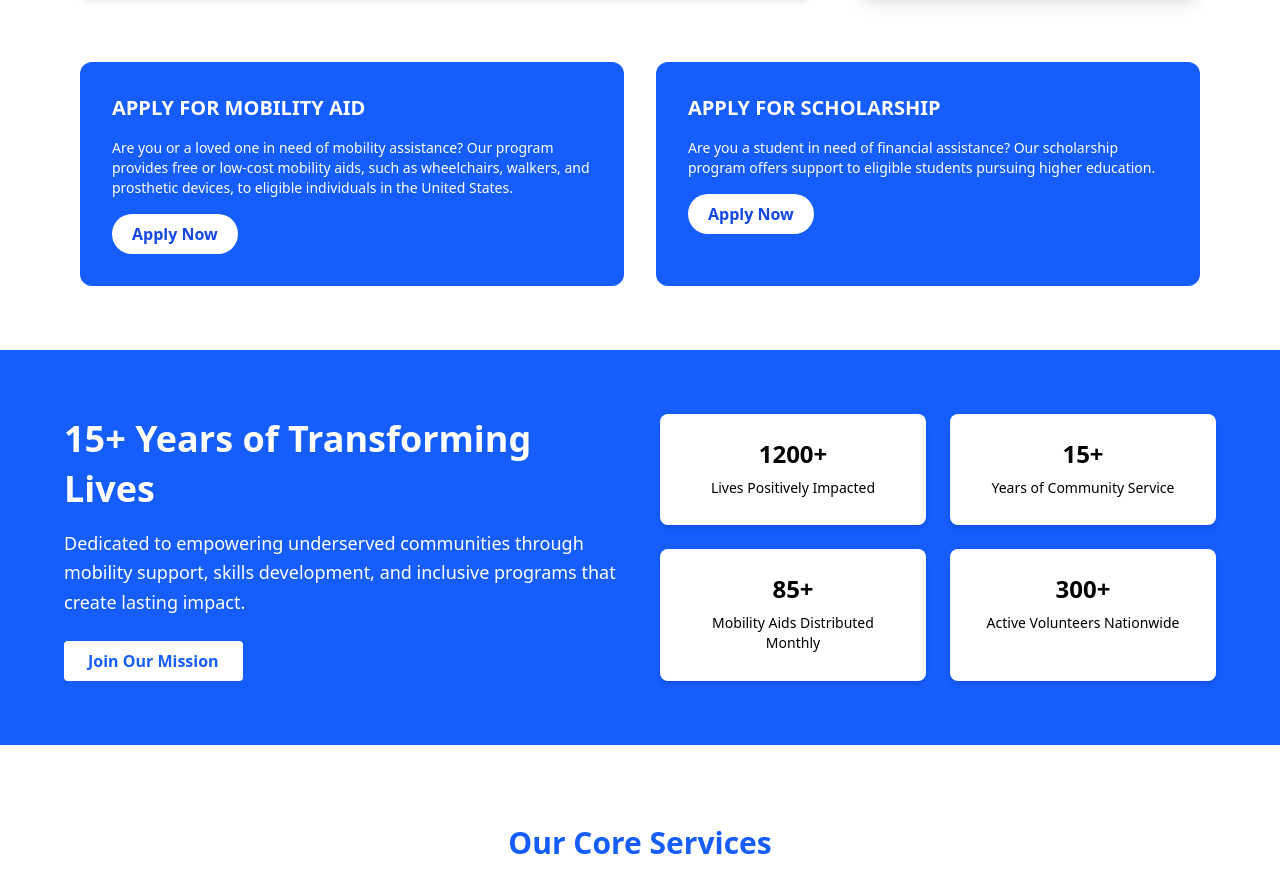
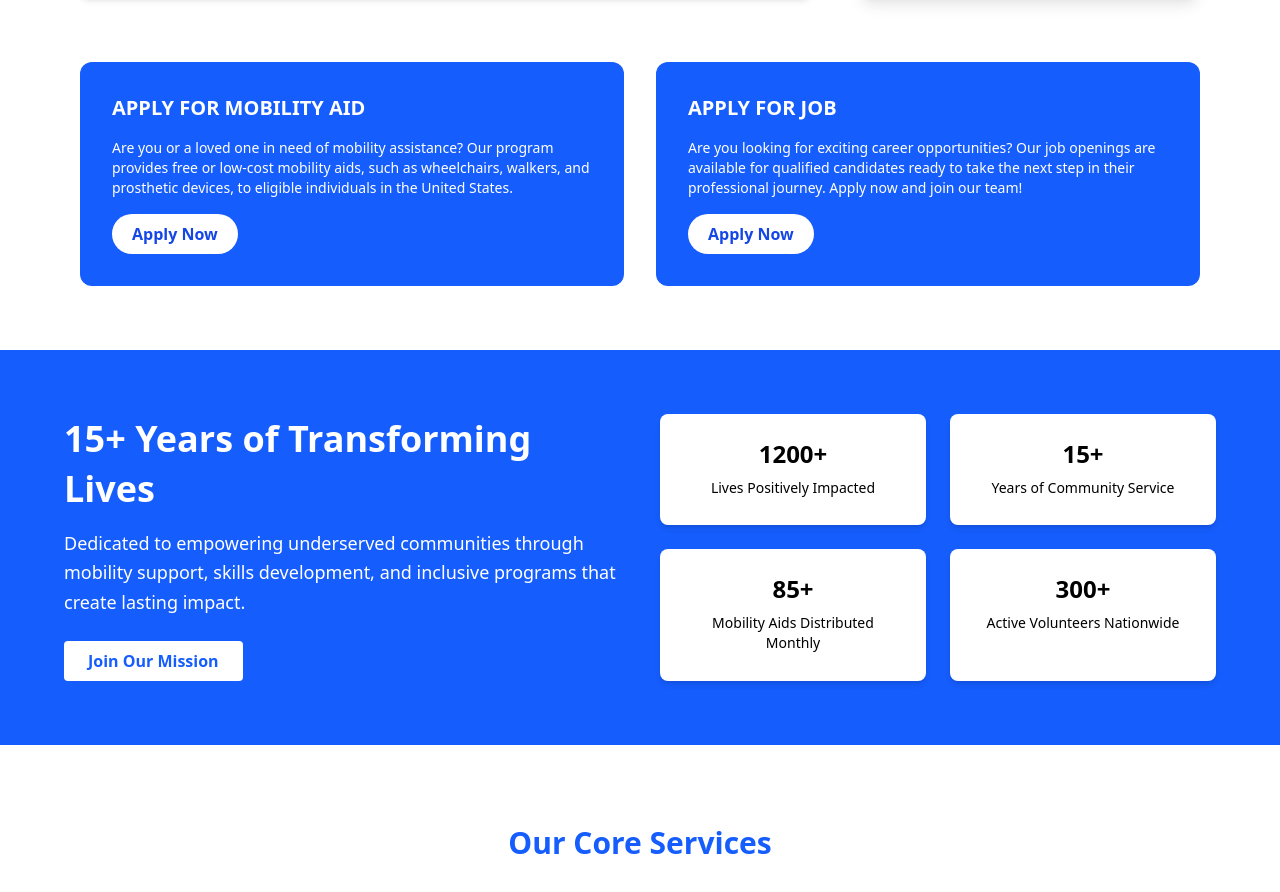
Before and after one commit to aidNetwork/SupportAidNetwork, a React (Vite) app: page / in a window 1280 px wide. Shown: the part 1500-2392 px from the top of the page. Built offline with nearby package versions, Linux system fonts and the light colour scheme.

Commit message:
feat: update DissertationSection and Footer components with new job opportunity details and social media links

```diff
--- a/src/Component/DissertationSection.jsx
+++ b/src/Component/DissertationSection.jsx
@@ -108,8 +108,8 @@ const DissertationSection = () => {
       link: '/mobility', // Your route for Mobility Aid
     },
     {
-      title: 'APPLY FOR SCHOLARSHIP',
-      text: 'Are you a student in need of financial assistance? Our scholarship program offers support to eligible students pursuing higher education.',
+      title: 'APPLY FOR JOB',
+      text: 'Are you looking for exciting career opportunities? Our job openings are available for qualified candidates ready to take the next step in their professional journey. Apply now and join our team!',
       link: '/empowerment', // Your route for Scholarship (create this route if not yet done)
     },
   ].map((item, idx) => (
--- a/src/Component/Footer.jsx
+++ b/src/Component/Footer.jsx
@@ -46,10 +46,10 @@ const Footer = () => {
             <a href="https://facebook.com" target="_blank" rel="noopener noreferrer">
               <FaFacebookF className="cursor-pointer hover:text-blue-600" />
             </a>
-            <a href="https://twitter.com" target="_blank" rel="noopener noreferrer">
+            <a href="https://x.com/socialaidnetorg?s=20" target="_blank" rel="noopener noreferrer">
               <FaTwitter className="cursor-pointer hover:text-blue-600" />
             </a>
-            <a href="https://instagram.com" target="_blank" rel="noopener noreferrer">
+            <a href="https://www.instagram.com/social_aid_network?igsh=MWJmeGN2aTBhdmN1ZA%3D%3D&utm_source=qr" target="_blank" rel="noopener noreferrer">
               <FaInstagram className="cursor-pointer hover:text-pink-500" />
             </a>
             <a href="https://linkedin.com" target="_blank" rel="noopener noreferrer">
@@ -78,7 +78,7 @@ const Footer = () => {
           <ul className="space-y-2 text-sm">
             <li><a href="https://facebook.com" target="_blank" rel="noopener noreferrer" className="hover:underline">Facebook</a></li>
             <li><a href="https://x.com/socialaidnetorg?s=20" target="_blank" rel="noopener noreferrer" className="hover:underline">Twitter</a></li>
-            <li><a href="https://instagram.com" target="_blank" rel="noopener noreferrer" className="hover:underline">Instagram</a></li>
+            <li><a href="https://www.instagram.com/social_aid_network?igsh=MWJmeGN2aTBhdmN1ZA%3D%3D&utm_source=qr" target="_blank" rel="noopener noreferrer" className="hover:underline">Instagram</a></li>
             <li><a href="https://linkedin.com" target="_blank" rel="noopener noreferrer" className="hover:underline">LinkedIn</a></li>
           </ul>
         </div>
```
